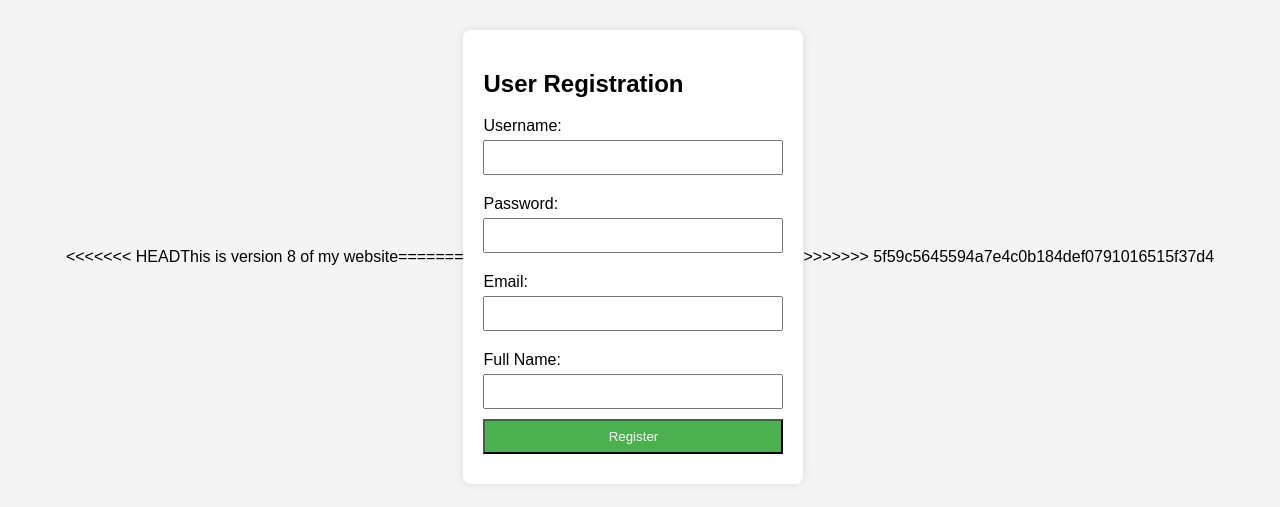
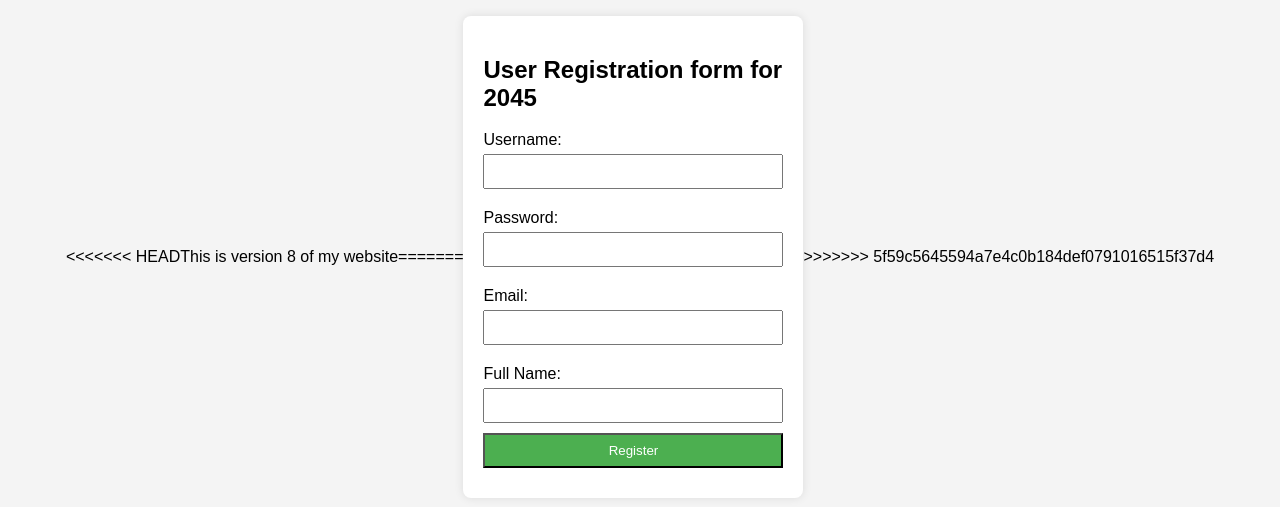
Before and after one commit to Basitbrh/myrepo, a plain HTML site: page index.html in a window 1280 px wide. Shown: the part 143-650 px from the top of the page. Drawn offline with Linux system fonts and the light colour scheme.

Commit message:
version 10

```diff
--- a/index.html
+++ b/index.html
@@ -53,7 +53,7 @@
 
 =======
     <form action="process_registration.php" method="post">
-        <h2>User Registration</h2>
+        <h2>User Registration form for 2045</h2>
 
         <label for="username">Username:</label>
         <input type="text" name="username" required>
```
